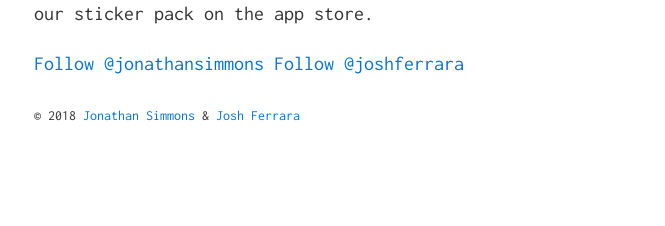
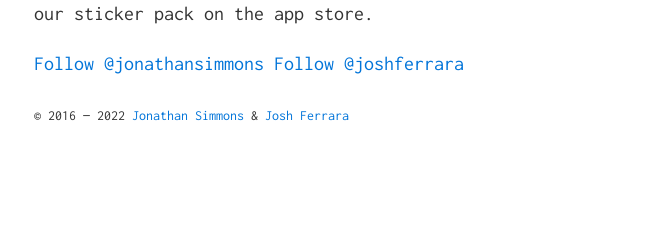
Before and after one commit to joshferrara/hahascale.lol, a Jekyll site: the page built from index.md, in a window 1280 px wide. Shown: the part 1471-1697 px from the top of the page, without its empty margins (306-971 px from the left). Built offline with Jekyll 4.4.1, drawn with Linux system fonts in a browser that asks for light colours; a script that is not in the unit is left out; comment, search, counter and statistics services are not loaded; our own code applies the rules of GitHub Pages for plain Markdown files.

Commit message:
Updating copyright year

```diff
--- a/index.md
+++ b/index.md
@@ -37,4 +37,4 @@ If you think this is `ha10`, you should probably go ahead and follow us on Twitt
 
 <!--<a href="https://itunes.apple.com/us/app/the-haha-scale-sticker-pack/id1158631658?mt=8" style="display:inline-block;overflow:hidden;background:url(https://linkmaker.itunes.apple.com/images/badges/en-us/badge_appstore-lrg.svg) no-repeat;width:165px;height:40px;"></a>-->
 
-<span class="copyright">&copy; 2018 [Jonathan Simmons](http://jonathandsimmons.com/) & [Josh Ferrara](http://josh-bob.com)</span>
+<span class="copyright">&copy; 2016 — 2022 [Jonathan Simmons](http://jonathandsimmons.com/) & [Josh Ferrara](http://joshferrara.com)</span>
```
